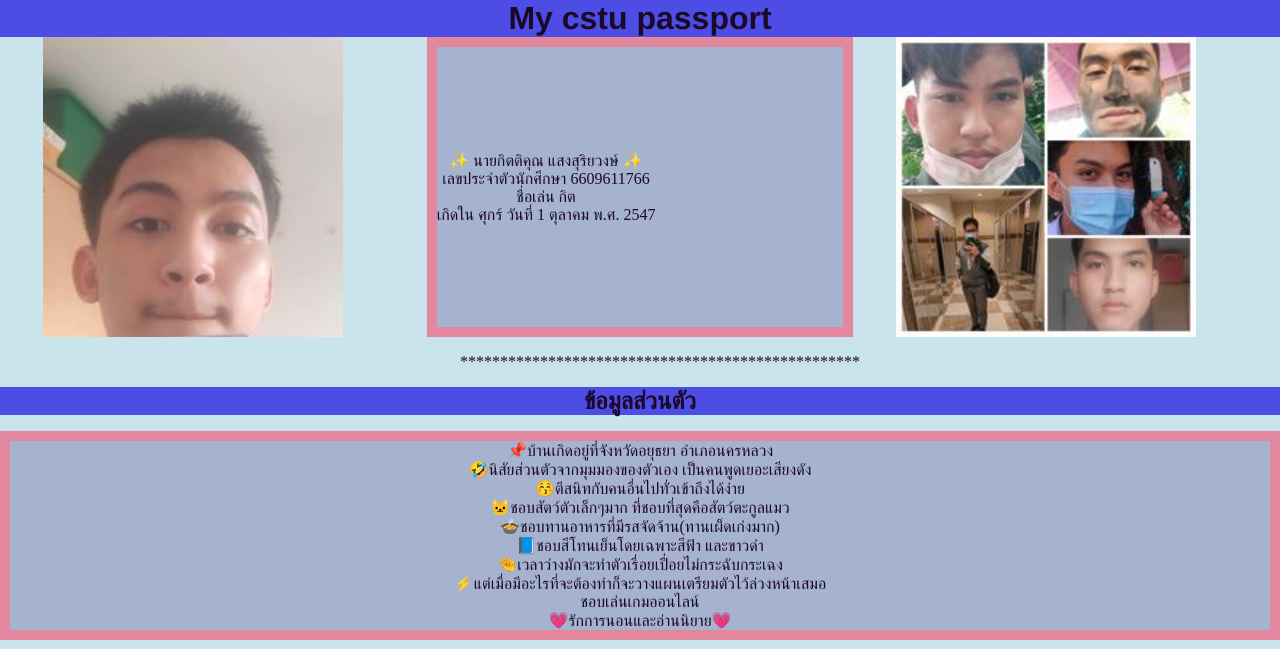
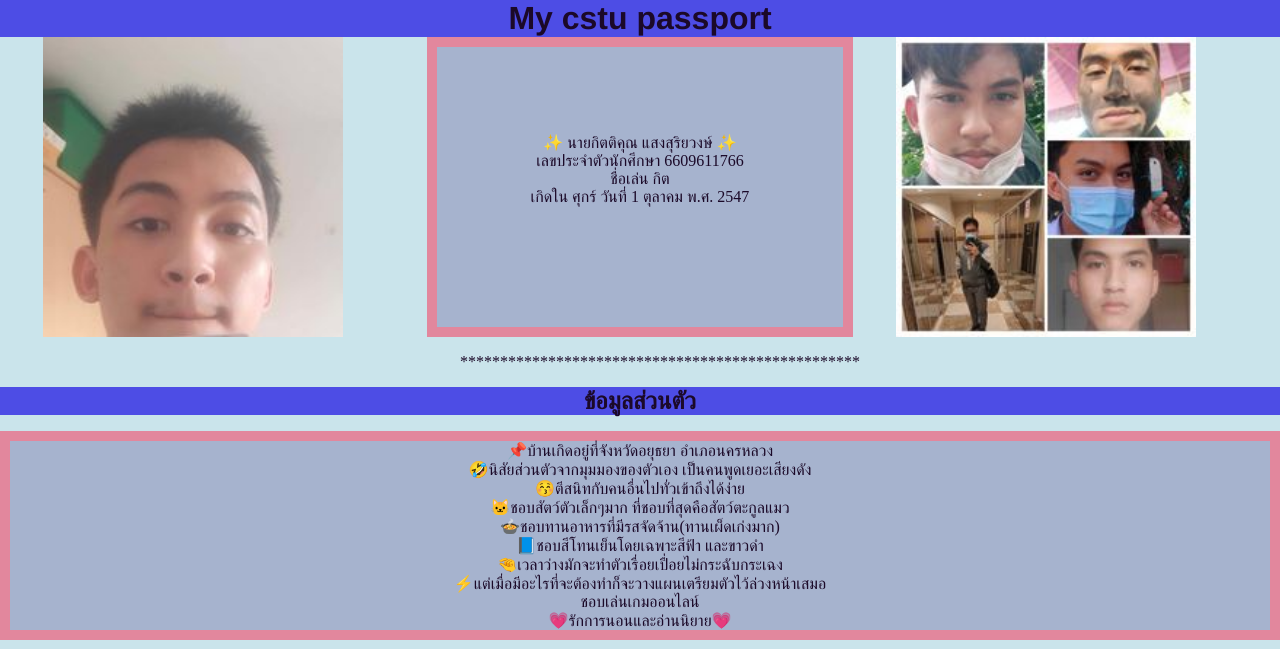
Before and after one commit to kitngila/kittikun.github.io, a plain HTML site: page index.html.html in a window 1280 px wide. Shown: the top 649 px of the page. Drawn offline with Linux system fonts and the light colour scheme.

Commit message:
homepagecomp

```diff
--- a/css/cssforpassport.css
+++ b/css/cssforpassport.css
@@ -36,8 +36,9 @@ img{
     list-style: none;
     border: 10px solid rgb(226, 135, 157);
     background-color: rgb(166, 179, 206);
-    display: flex;
-    align-items: center;
+}
+.info1 p{
+    padding-top: 70px;
 }
 .info2{
     text-align: center;
```
